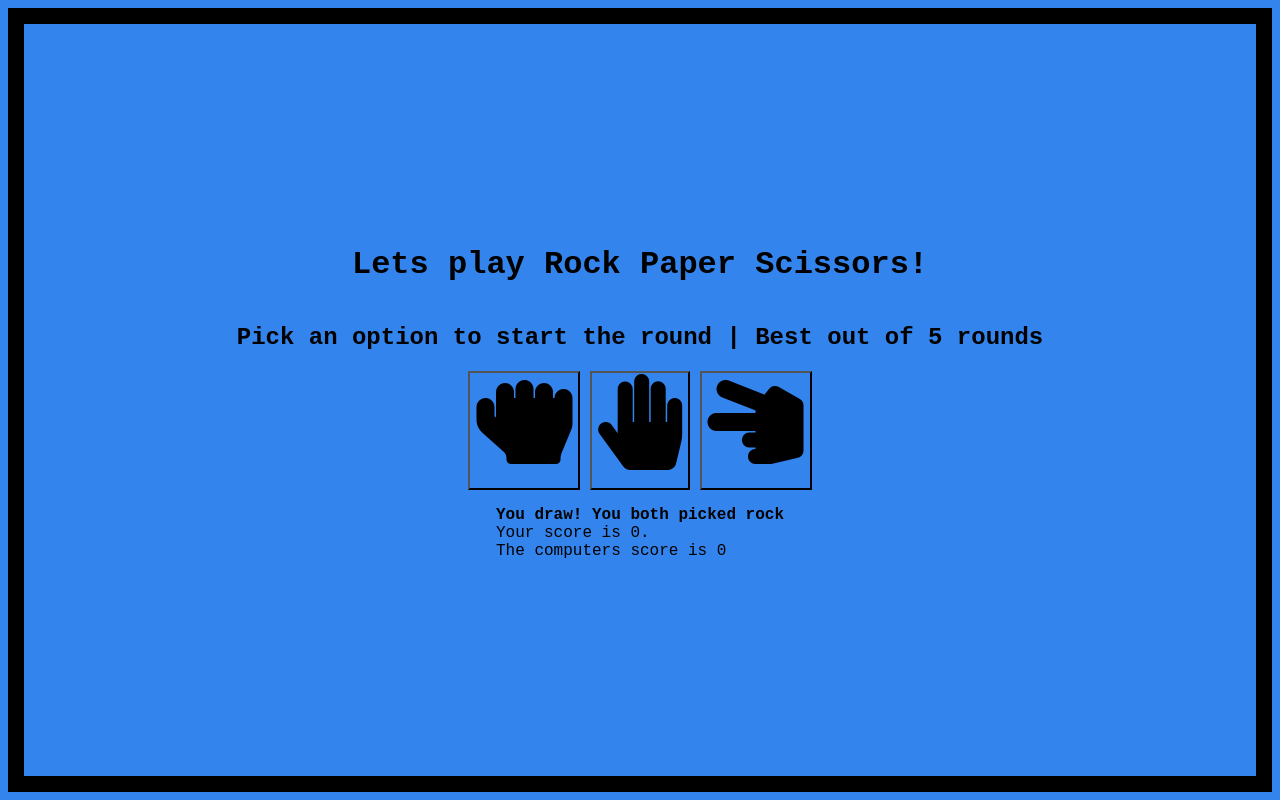
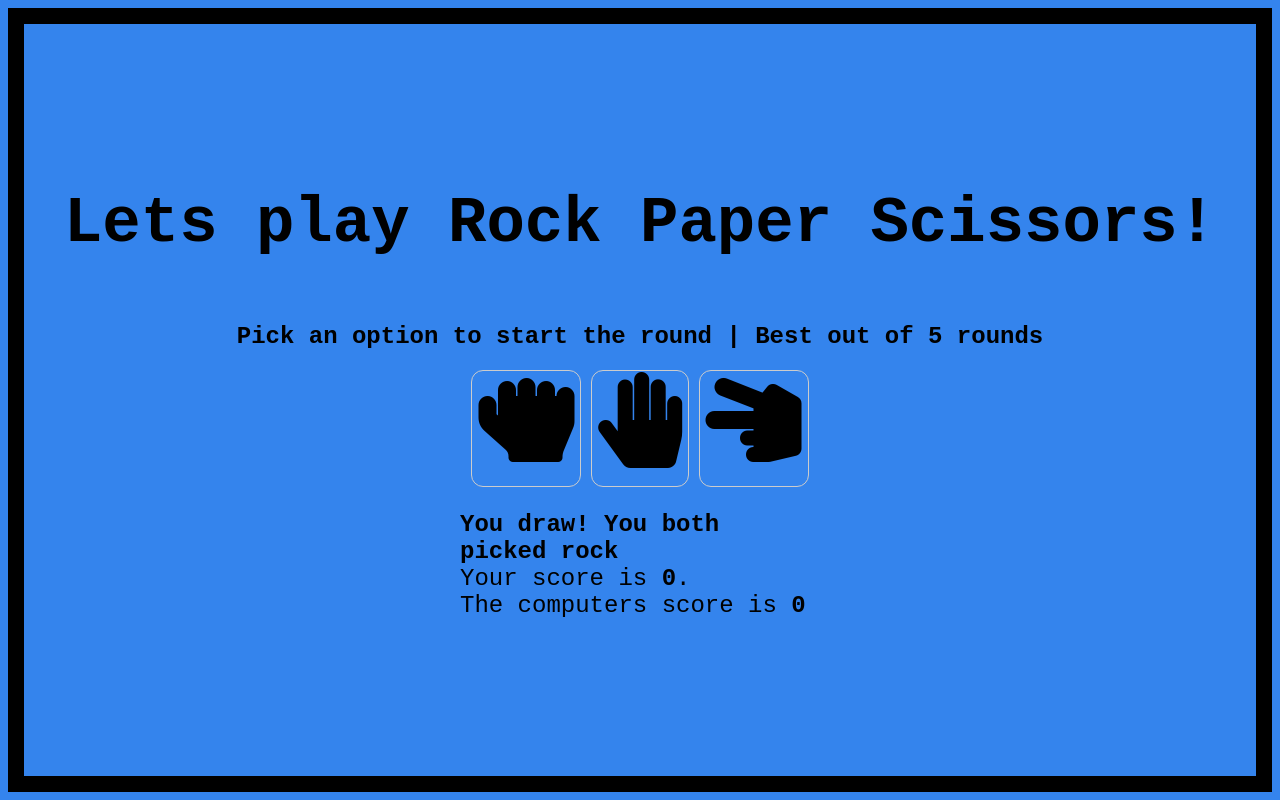
Before and after one commit to Alex-Swan/Rock_Paper_Scissors, a plain HTML site: page index.html in a window 1280 px wide. Both pictures are taken after a click on the button 524 px from the left and 457 px from the top of the page. Drawn offline with Linux system fonts and the light colour scheme.

Commit message:
Added some better looking style, also changed when javascript enters the message att the end of 5 rounds, the other elements do not shift up. Changed some of the text so it reads better.

```diff
--- a/index.html
+++ b/index.html
@@ -15,7 +15,7 @@
   </head>
   <body>
     <div class="container">
-      <h1>Lets play Rock Paper Scissors!</h1>
+      <h1 id="title">Lets play Rock Paper Scissors!</h1>
 
 
         <h2>Pick an option to start the round | Best out of 5 rounds</h2>
--- a/rps-visual.js
+++ b/rps-visual.js
@@ -83,8 +83,8 @@ function game() {
     playerSelection,
     computerSelection
   )} </strong> <br>
-  Your score is ${playerScore / 2}. <br>
-  The computers score is ${computerScore / 2}`;
+  Your score is <strong>${playerScore / 2}</strong>. <br>
+  The computers score is <strong>${computerScore / 2}</strong>`;
   if (playerScore / 2 == 5) {
     alert("CONGRATULATIONS!! You got the top score of 5");
     playerScore = 0;
@@ -92,7 +92,7 @@ function game() {
     message.textContent = "Want to play another 5 rounds?";
     return;
   } else if (computerScore / 2 == 5) {
-    alert("Im sorry, the computer won 5 rounds, please try again");
+    alert("I'm sorry, the computer won 5 rounds, please try again!");
     playerScore = 0;
     computerScore = 0;
     message.textContent = "Want to play another 5 rounds?";
--- a/style.css
+++ b/style.css
@@ -18,4 +18,16 @@
 
 .buttons {
   font-size: 6em;
+  border: 1px solid #ccc;
+  border-radius: 12px;
 }
+
+#message {
+  width: 360px;
+  height: 120px;
+  font-size: 1.5rem;
+}
+
+#title {
+  font-size: 4em;
+}
```
